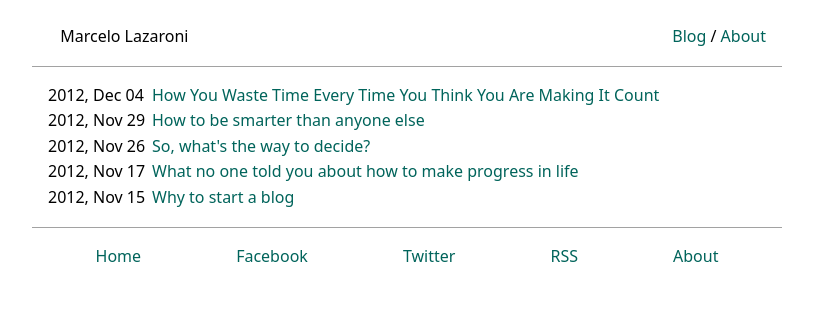
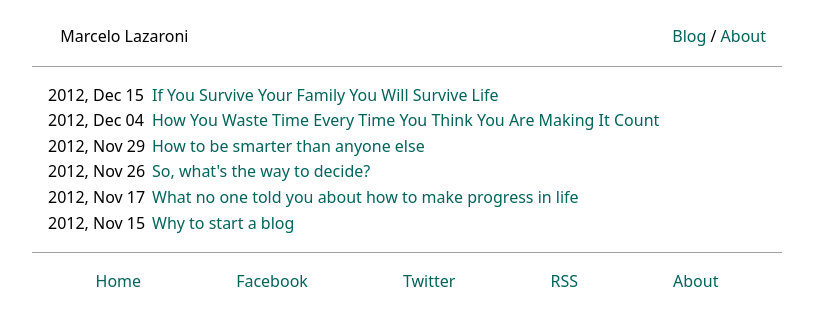
Before and after one commit to lazamar/itsallaboutfocus.com, a Jekyll site: the page built from index.md, in a window 1280 px wide. Shown: the top 326 px of the page, without its empty margins (233-1046 px from the left). Built offline with Jekyll 4.4.1, drawn with Linux system fonts in a browser that asks for light colours; some of the changed lines change nothing that is shown.

Commit message:
New Post - If You Survive Your Family You Will Survive Life

```diff
--- /dev/null
+++ b/_posts/2012-12-15-if-you-survive-your-family-you-will-surive-life.md
@@ -0,0 +1,27 @@
+---
+layout: post
+title: If You Survive Your Family You Will Survive Life
+city: Buenos Aires, Argentina
+---
+
+I open my eyes and there is a knife 5 centimetres away from my throat, it is my brother trying to kill me for the third time.
+
+No! That never happened, that’s not what I am talking about. I believe your family has the various types of people you will find in your life. Some are smart, some are stubborn, some are complicated, some like you a lot, others not so much and yet they are all members of the same family, your family.
+
+![Photo of a big family](/images/2012-12-15-family.jpg)
+
+My parents divorced when I was little and married their current partners some years later, so, I have four families. There are all kinds of people in my family and I believe that if I can survive them all, if I learn to deal well with each of them I will certainly thrive in my life. Because if I can’t cope with someone who is a kin of mine how will I bear someone who isn’t even that? And I know sometimes there are people who are really hard to deal with. But first, allow me a brief digression.
+
+One of the best pieces of advice I ever got was given to me by Sir Benjamin Franklin, it saved me from a lot of trouble. He said _“Speak ill of no man, but speak all the good you know of everybody”,_ and thinking this way he got to be United States ambassador in France. I just erased half of what I had written in this text. I would use some of the people of my family as examples, wasn’t a wise decision. You gain nothing for saying bad things about people, so don’t do it.
+
+Your family life will teach you skills that you can’t imagine how much would cost you if you had to learn it somewhere else. If you really survive your family you will learn how to deal with emotional blackmailing, how to win an argument, how to show a point of view effectively, how to talk to someone who is not thinking rationally, learn to wait for the right time to ask for things, learn to apologise, to make peace, to share, to give in, learn that just because someone is talking with confidence it doesn’t mean the person is right and many other things. In your work life these are critical abilities, they can be the difference between being the boss or a subordinate.
+
+There are many skills we can learn from our family, but there is a specific one that, I have noticed, haven’t been well taught. It is the ability to admit you are wrong. The worst thing when you are arguing with someone is to notice that you are wrong in the middle of the argument, it is awful. I understand you have your pride and that you want to show superiority, but that doesn’t change the fact that you are wrong. If you go on with the argument pretending you are right you will only make things worse for everyone. For you, for example, it will be bad because you will be lying, you will be defending something you think is wrong and you will be losing your credibility because people will think you are either stupid (for not noticing you are wrong) or crazy for defending such a wrong thing.
+
+All through his dialogues Plato makes use of _elenkhós,_ the refutation method, and condemns the methods used by the sophists (the wannabe philosophers of the epoch). As Plato explains, real philosophers use dialectic to question each other and thus, through refutation, get to the real truth, while sophists had as object of their quest not the real truth, but the appearance of being right. So, acting this way, they could reach to the conclusion that anything they wanted to be right, they could “prove” it to be right, and this way they lost their credibility, because if you really wanted to know if something was right or not you wouldn’t go to a sophist, because instead of the real truth he would rather tell you his opinion — which he would try to prove true.
+
+When you don’t admit you are wrong you are acting just as a sophist, despised by Plato. You make it hard for people to treat with you, because you don’t make sense, you are not being rational. Learn to admit you are wrong, learn to apologise. People will like you better. It won’t make you look stupid, when you admit you are wrong you immediately improve. Now you are better than you were a second ago, because a second ago you thought that something wrong was right but now your thinking is better than that.
+
+Another cool thing you learn with your family is patience. I am a longsuffering man, not easily irritated, but if you try to be funny in waking me up, you are looking for trouble. Today I was sleeping and my 5 years old sister screamed in my ear “WAKE UP TO LIIIFE!”. In this moment God himself descended from his throne in heaven and took my spirit away to a far and calm place, with mild waters and a nice green grass, and I am forever thankful to him for doing that, because if it didn’t happen, now I wouldn’t have a sister anymore. And that’s how you learn to be patient. If no one try to make you mad you are not learning patience, you are just in a peaceful environment. Patience is not important when everything is right and calm, it is needed when you are right in the middle of a huge shitstorm. Remember that in an argument whoever gets angry first, loses.
+
+But that is your family. It is good sometimes, annoying sometimes, you have got to deal with it. And if you survive your family, if you learn to deal well with all of them in all kinds of situations, then you can be sure you will thrive everywhere you go.
```
Also changed, not shown: _posts/2012-12-04-how-you-waste-time-every-time-you-think-you-are-making-it-count.md (+1 -0 lines), images/2012-12-15-family.jpg (added).
